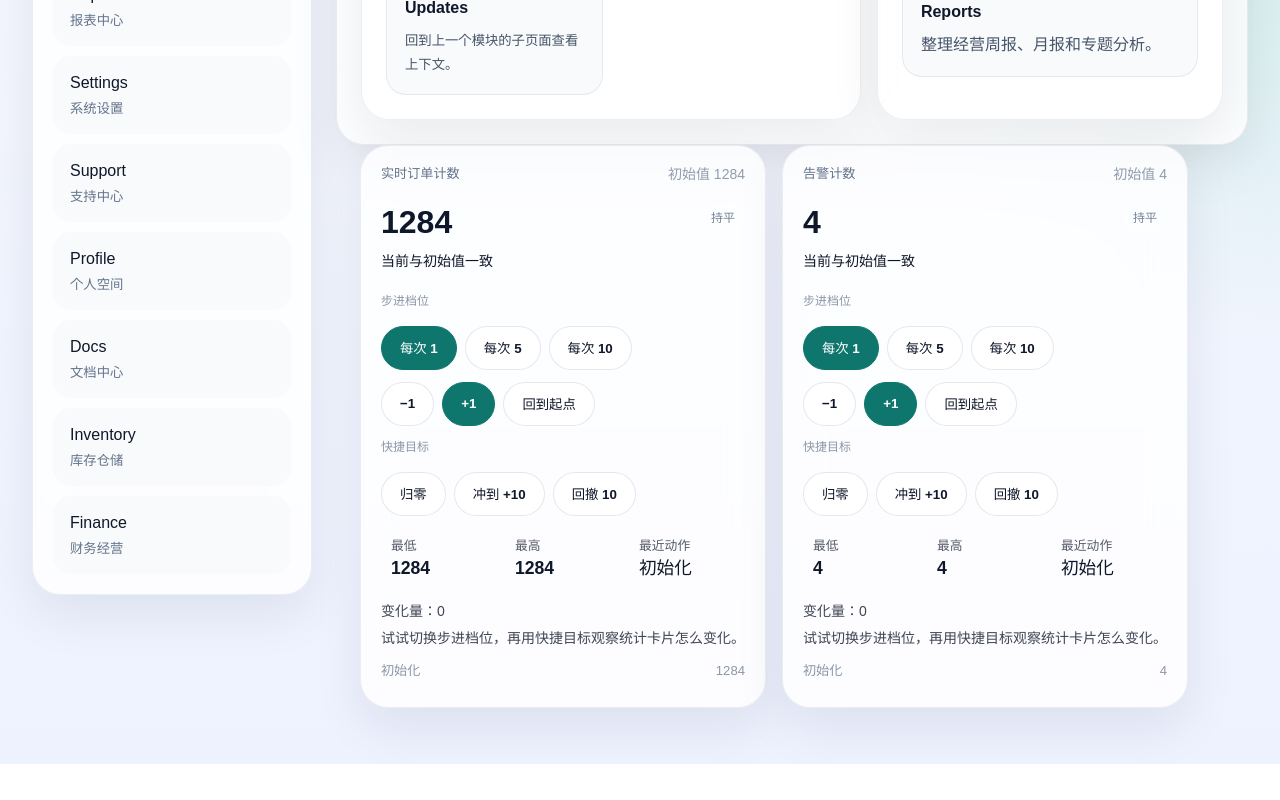
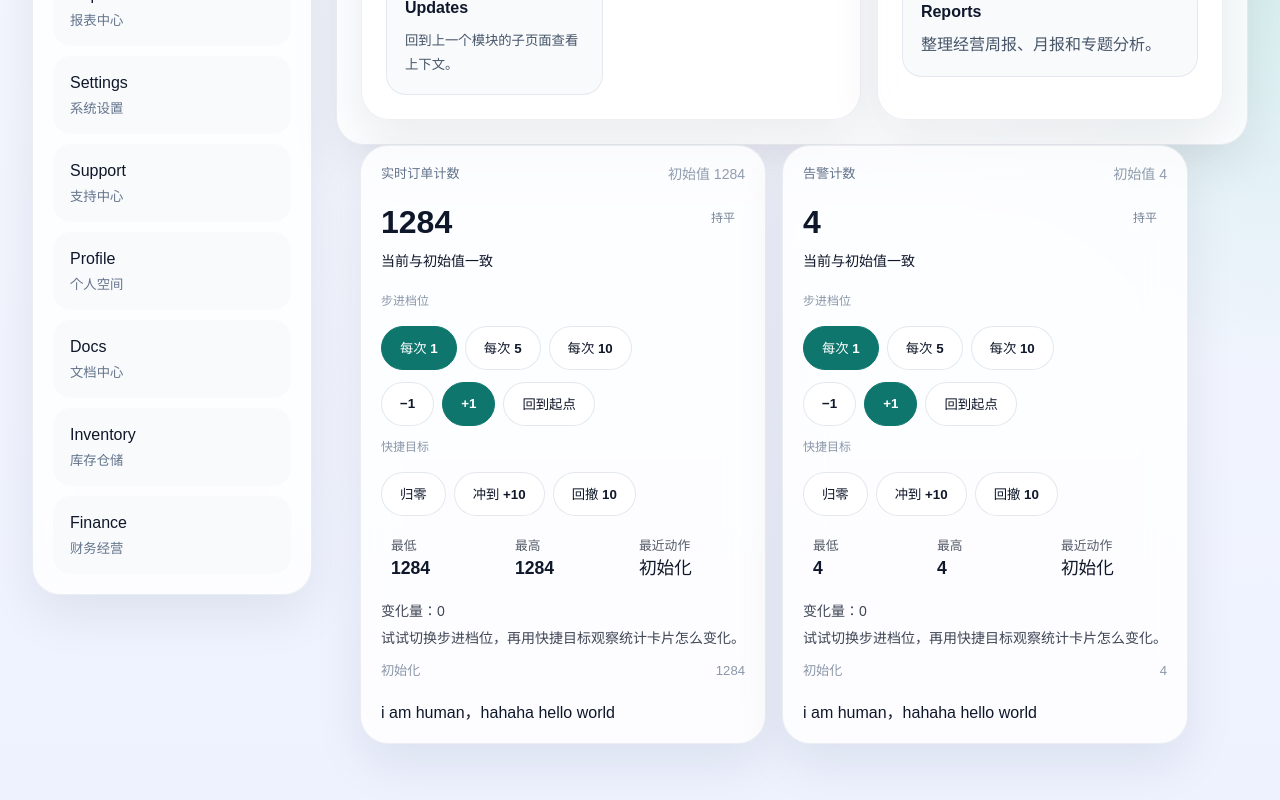
Before and after one commit to duwenbin0316/react-projects-4-route-analyze, a React (Vite) app in the folder react-router5-demo/: page /dashboard/overview in a window 1280 px wide. Shown: the part 839-1639 px from the top of the page. Before the commit the page ends 1603 px from the top, so only its background shows below. Built offline with nearby package versions, Linux system fonts and the light colour scheme.

Commit message:
modified by human

```diff
--- a/react-router5-demo/src/components/CounterCard.jsx
+++ b/react-router5-demo/src/components/CounterCard.jsx
@@ -105,6 +105,11 @@ function CounterCard({ title = '计数器示例', initial = 0 }) {
           </div>
         ))}
       </div>
+      <div>
+        i am human，hahaha
+
+        hello world
+      </div>
     </article>
   )
 }
```
